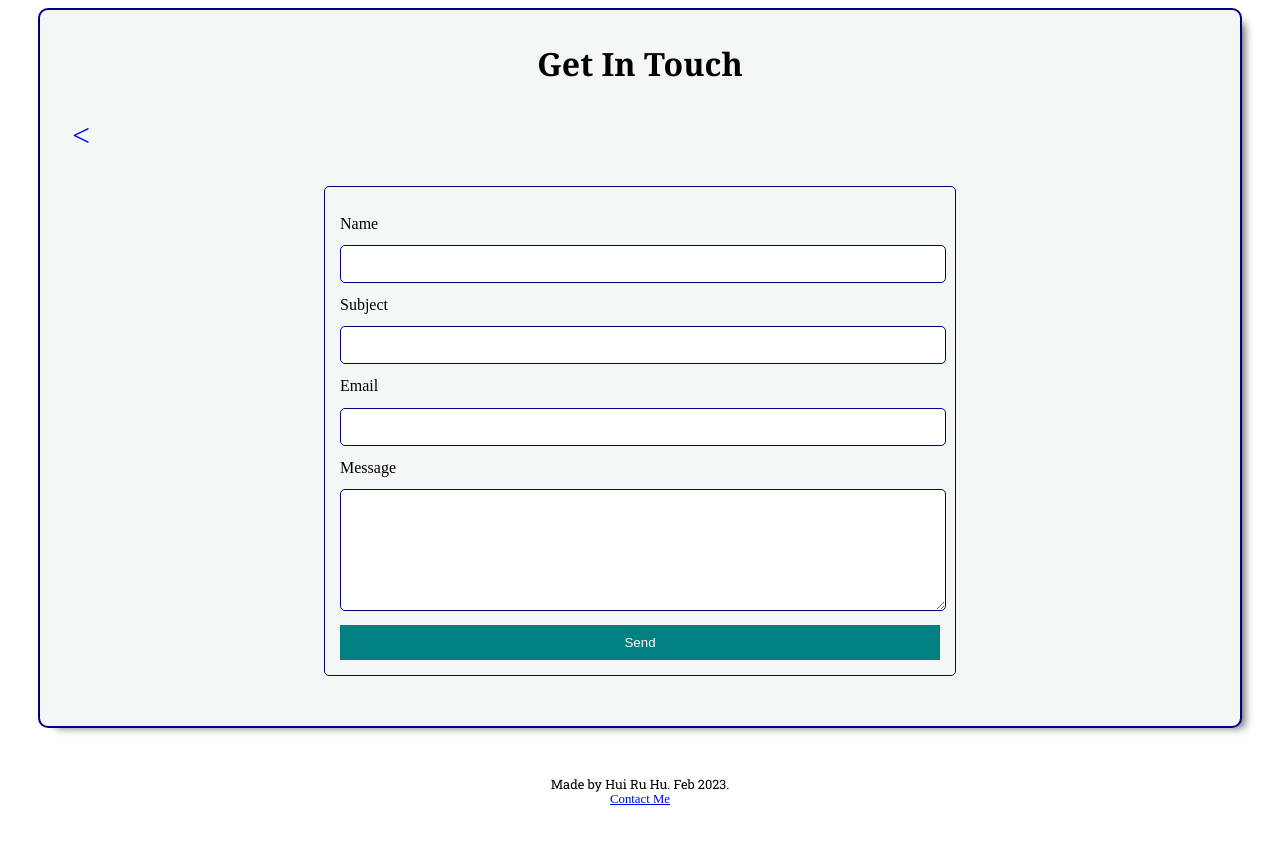
After one commit to Ru960413/24HR-vet-clinic-route-planner, a Flask app: page /contact in a window 1280 px wide. The commit adds this page. Run offline with Flask 2, Linux system fonts and the light colour scheme.

Commit message:
Add contact form to send feedback

```diff
--- a/main.py
+++ b/main.py
@@ -2,8 +2,8 @@
 
 from flask import Flask, render_template
 from flask_cors import CORS
+from flask_mail import Mail, Message
 
-# TODO: connect with database to store the vet clinics info
 
 # need to tell Flask what module to locate the current Flask app instance in
 # Set FLASK_APP as an environment variable(run the following command in terminal):
@@ -58,6 +58,10 @@ def detailsInEnglish():
 def detailsInChinese():
     return render_template("details-zh.html")
 
+@app.route("/contact")
+def contactMe():
+    return render_template("contact.html")
+
 
 if __name__ == "__main__":
     app.run
--- a/static/index.css
+++ b/static/index.css
@@ -268,3 +268,43 @@ a:hover {
 #myBtn:hover {
   background-color: #555;
 }
+
+#submit-btn {
+  background-color: teal;
+  margin-top: 10px;
+  width: 100%;
+  padding-top: 10px;
+  padding-bottom: 10px;
+  color: #fff;
+  border: none;
+}
+
+#contact-form {
+  display: block;
+  max-width: 600px;
+  margin: 0 auto;
+  border: solid 1px navy;
+  padding: 15px;
+  border-radius: 5px;
+  /* background-color: var(--mainColor); */
+  margin-bottom: 50px;
+}
+
+.input-field {
+  width: 100%;
+  padding-top: 10px;
+  padding-bottom: 10px;
+  /* background-color: var(--secondaryColor); */
+  border-radius: 5px;
+  border: solid 1px navy;
+  font-size: 14px;
+}
+
+#contact-form label {
+  line-height: 2.7em;
+}
+
+#contact-form textarea {
+  min-height: 100px;
+  font-size: 14px;
+}
--- /dev/null
+++ b/templates/contact.html
@@ -0,0 +1,36 @@
+{% extends "layout.html" %} {% block style %}
+<style>
+  @import url("https://fonts.googleapis.com/css2?family=Noto+Serif:wght@700&display=swap");
+  @import url("https://fonts.googleapis.com/css2?family=Roboto+Slab&display=swap");
+</style>
+{% endblock style %} {% block content %}
+<!--toDo: style the contact form-->
+<div class="main-container">
+  <h3 style="text-align: center" class="title">Get In Touch</h3>
+  <div class="nav-item back"><a href="/" class="back"><</a></div>
+  <form
+    id="contact-form"
+    action="https://formsubmit.co/huiruhu96@gmail.com"
+    method="POST"
+  >
+    <label>Name</label>
+    <input class="input-field" type="text" name="name" required />
+
+    <label>Subject</label>
+    <input class="input-field" type="text" name="subject" required />
+
+    <label>Email</label>
+    <input class="input-field" type="text" name="Email" required />
+
+    <label>Message</label>
+    <textarea
+      class="input-field"
+      type="message"
+      name="message"
+      required
+    ></textarea>
+
+    <input id="submit-btn" type="submit" value="Send" />
+  </form>
+</div>
+{% endblock content %}
--- a/templates/details-en.html
+++ b/templates/details-en.html
@@ -1,9 +1,11 @@
 {% extends "layout.html" %} {% block title %}Clinic Details{% endblock title %}
 {% block content %}
+{% block style %}
 <style>
   @import url("https://fonts.googleapis.com/css2?family=Noto+Serif:wght@700&display=swap");
   @import url("https://fonts.googleapis.com/css2?family=Roboto+Slab&display=swap");
 </style>
+{% endblock style %}
 
 <!--TODO: add videos about pet emergency-->
 
--- a/templates/layout.html
+++ b/templates/layout.html
@@ -15,7 +15,9 @@
     {% block script %} {% endblock script %}
   </body>
 
+  <!--Add contact info-->
   <footer>
     <p>Made by Hui Ru Hu. Feb 2023.</p>
+    <a href="/contact">Contact Me</a>
   </footer>
 </html>
--- a/templates/route-planner-en.html
+++ b/templates/route-planner-en.html
@@ -17,7 +17,7 @@
   <body>
     <div class="info-container">
       <div class="navbar">
-        <div class="nav-item"><a href="/" class="back">&#x3c;</a></div>
+        <div class="nav-item"><a href="/" class="back"><</a></div>
         <h2 class="nav-item title">Route planning</h2>
         <div class="nav-item">
           <a href="/detail-en" class="info">More info about vet clinics</a>
```
